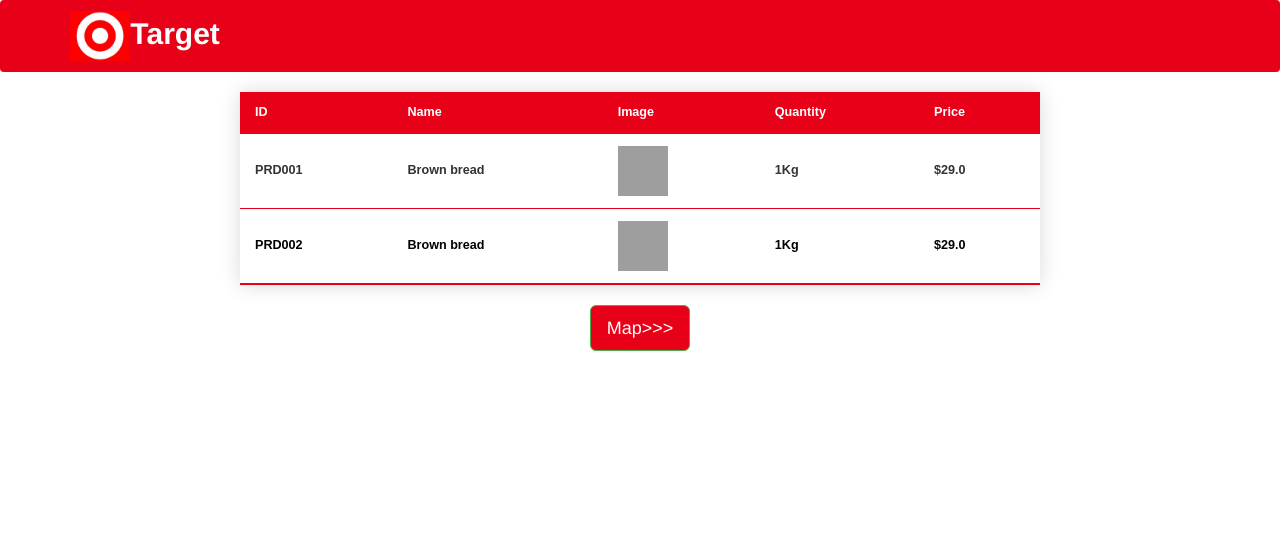
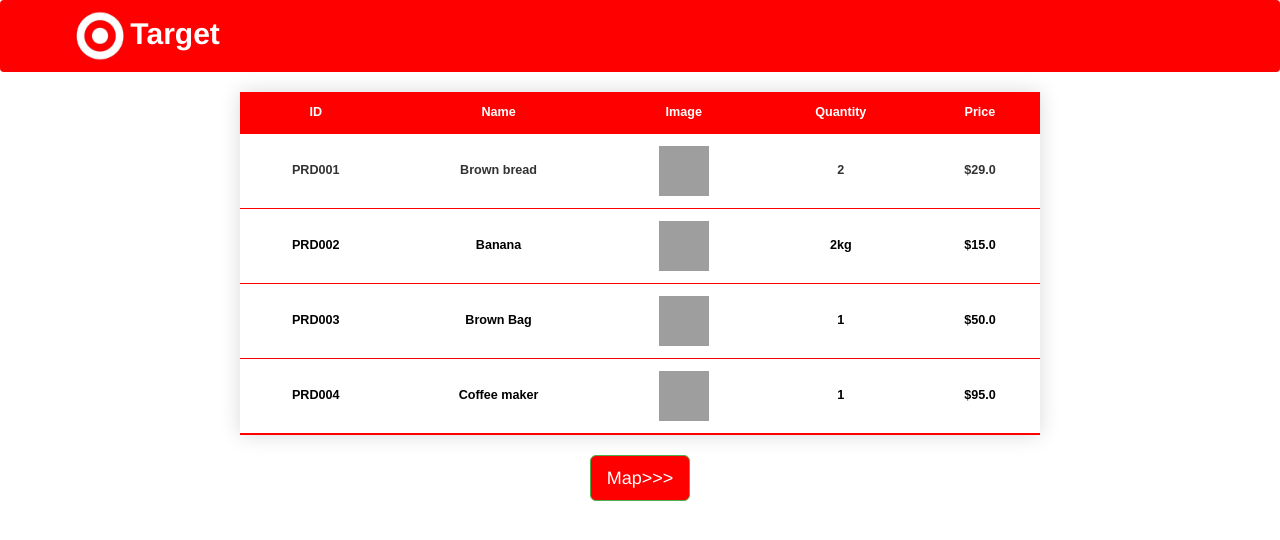
Before and after one commit to KruthikaDinesh/CodeRed-PathFinders, a Django app: template market/market/templates/items_list.html in a window 1280 px wide. Shown: the top 540 px of the page. Run offline with Django 3.2, Linux system fonts and the light colour scheme; the template is opened without the code that fills it, so the values that code supplies are empty; some libraries are stand-ins or nearby versions; grey boxes are pictures that could not be loaded.

Commit message:
final code

```diff
--- a/market/market/templates/items_list.html
+++ b/market/market/templates/items_list.html
@@ -19,6 +19,9 @@
 
 
 <style>
+    td, th {
+  text-align: center;
+}
     .styled-table {
     /*border-collapse: collapse;*/
     margin-top: 20px;
@@ -31,7 +34,7 @@
     box-shadow: 0 0 20px rgba(0, 0, 0, 0.15);
 }
         .styled-table thead tr {
-            background-color: #E80018;
+            background-color: #FF0000;
             color: #ffffff;
             text-align: left;
         }
@@ -41,7 +44,7 @@
         }
         .styled-table tbody tr {
             font-weight: bold;
-            border-bottom: 1px solid #E80018;
+            border-bottom: 1px solid #FF0000;
         }
 
         .styled-table tbody tr:nth-of-type(even) {
@@ -49,7 +52,7 @@
         }
 
         .styled-table tbody tr:last-of-type {
-            border-bottom: 2px solid #E80018;
+            border-bottom: 2px solid #FF0000;
         }
         .styled-table tbody tr.active-row {
             font-weight: bold;
@@ -58,7 +61,7 @@
     </style>
 
 <body>
-    <nav class="navbar" style= "width:100% ; background-color:#E80018">
+    <nav class="navbar" style= "width:100% ; background-color:#FF0000">
     <div class="container">
             <ul class="nav navbar-nav ">
               <li ><label style="color:#ffffff; margin-top:10px; margin-bottom:10px; font-size: 30px;"><img src="/media/products/2019/05/12/logo.png" style="width: 15%;">Target</label></li>
@@ -83,18 +86,32 @@
                     <td>PRD001</td>
                     <td>Brown bread</td">
                     <td><img src="/media/products/2019/05/12/brown_bread.jpeg" width="50px" height="50px"></td>
-                    <td>1Kg</td>
+                    <td>2</td>
                     <td>$29.0</td>
         </tr>
         <tr class="active-row">
                     <td>PRD002</td>
-                    <td>Brown bread</td">
-                    <td><img src="/media/products/2019/05/12/brown_bread.jpeg" width="50px" height="50px"></td>
-                    <td>1Kg</td>
-                    <td>$29.0</td>
+                    <td>Banana</td">
+                    <td><img src="/media/products/2019/05/16/Banana.jpeg" width="50px" height="50px"></td>
+                    <td>2kg</td>
+                    <td>$15.0</td>
+        </tr>
+        <tr class="active-row">
+            <td>PRD003</td>
+            <td>Brown Bag</td">
+            <td><img src="/media/products/2019/05/16/Brown_bag.jpeg" width="50px" height="50px"></td>
+            <td>1</td>
+            <td>$50.0</td>
+        </tr>
+        <tr class="active-row">
+            <td>PRD004</td>
+            <td>Coffee maker</td">
+            <td><img src="/media/products/2019/05/16/coffee_maker.jpeg" width="50px" height="50px"></td>
+            <td>1</td>
+            <td>$95.0</td>
         </tr>
     </tbody>
 </table>
-      <h3 align="center"><a href="{% url "virtual" %}" class="btn btn-success btn-lg" style="background-color:#E80018 ">Map>>></a><h3>
+      <h3 align="center"><a href="{% url "virtual" %}" class="btn btn-success btn-lg" style="background-color:#FF0000 ">Map>>></a><h3>
 </body>
 </html>
--- a/market/market/urls.py
+++ b/market/market/urls.py
@@ -10,7 +10,7 @@
 
 
 urlpatterns = [
-      url(r'^$', core_views.front, name='home'),
+      url(r'^$', core_views.home, name='home'),
       url(r'^home/$', core_views.home, name='home'),
       url(r'^admin/', admin.site.urls),
       url(r'^login/$', auth_views.LoginView.as_view(template_name='login.html'), name='login'),
--- a/market/supermarket/prototype.py
+++ b/market/supermarket/prototype.py
@@ -48,7 +48,7 @@
 
     if boolean5==True:
         global cart_lst_prot
-        cart_lst_prot=['Brown bag','Banana']
+        cart_lst_prot=['Brown bread','Banana', 'Brown bag', 'Coffee maker']
         # for item in cart_prot:
         #     items=item['product']
         #     # print("items="+str(items))
--- a/market/supermarket/views.py
+++ b/market/supermarket/views.py
@@ -290,7 +290,7 @@
                 Obstacle(self, tile_object.x, tile_object.y,
                          tile_object.width, tile_object.height)
 
-            unique_list=['Brown bag','Banana']
+            unique_list=['Brown bread','Banana', 'Brown bag', 'Coffee maker']
             if tile_object.name in unique_list:    # use item in cart .. find out the value of product(eg cheese)... if that value is present, add to dictionary as {product:vec}
                 Item(self, obj_center, tile_object.name)  # change to all characters to small case.. it will work
 
```
Also changed, not shown: market/market/templates/compare.html (+5 -4 lines), market/market/templates/home.html (+5 -5 lines), market/market/templates/home2.html (+9 -3 lines), market/market/templates/virtual.html (+4 -4 lines), market/media/products/2019/05/12/logo1.png (added).
